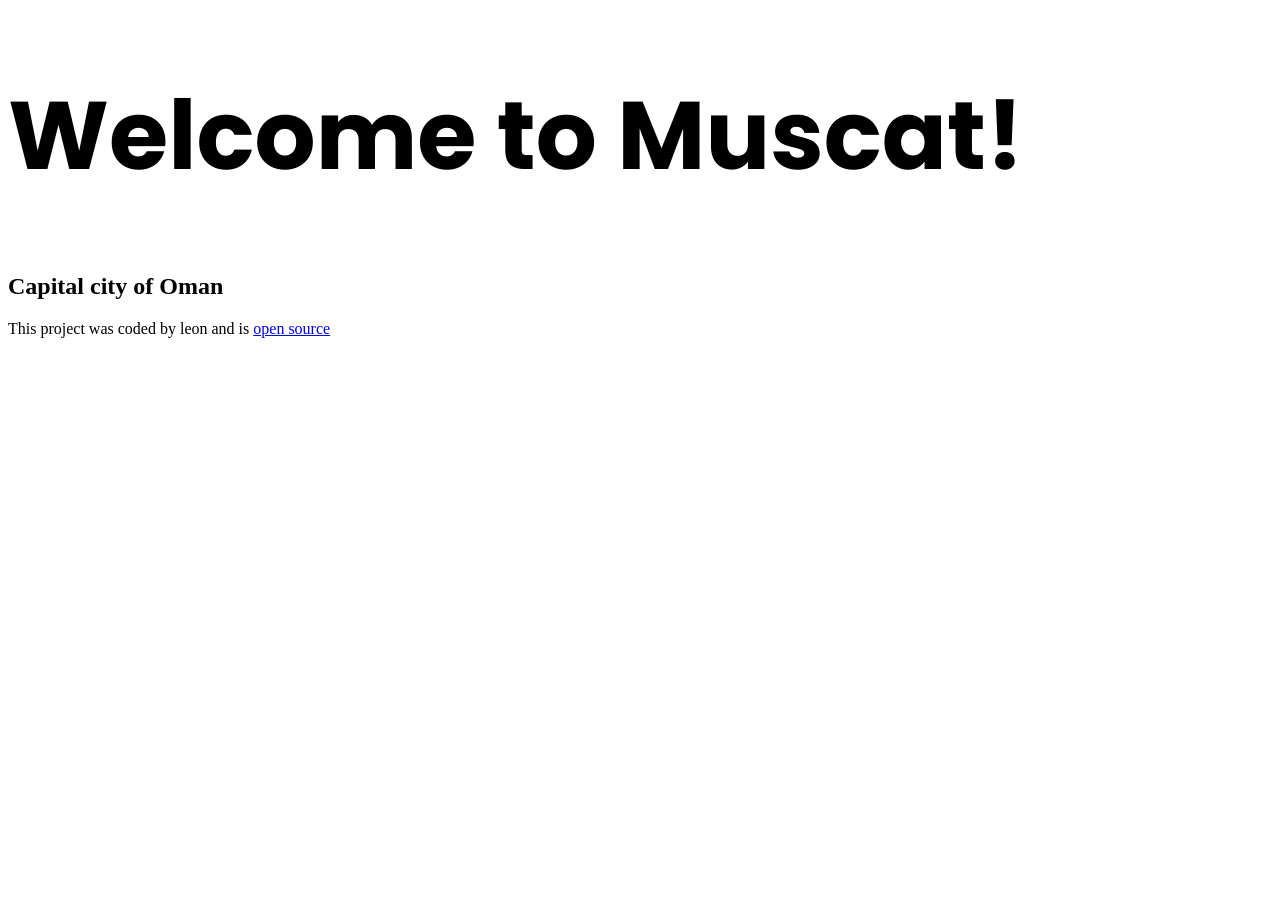
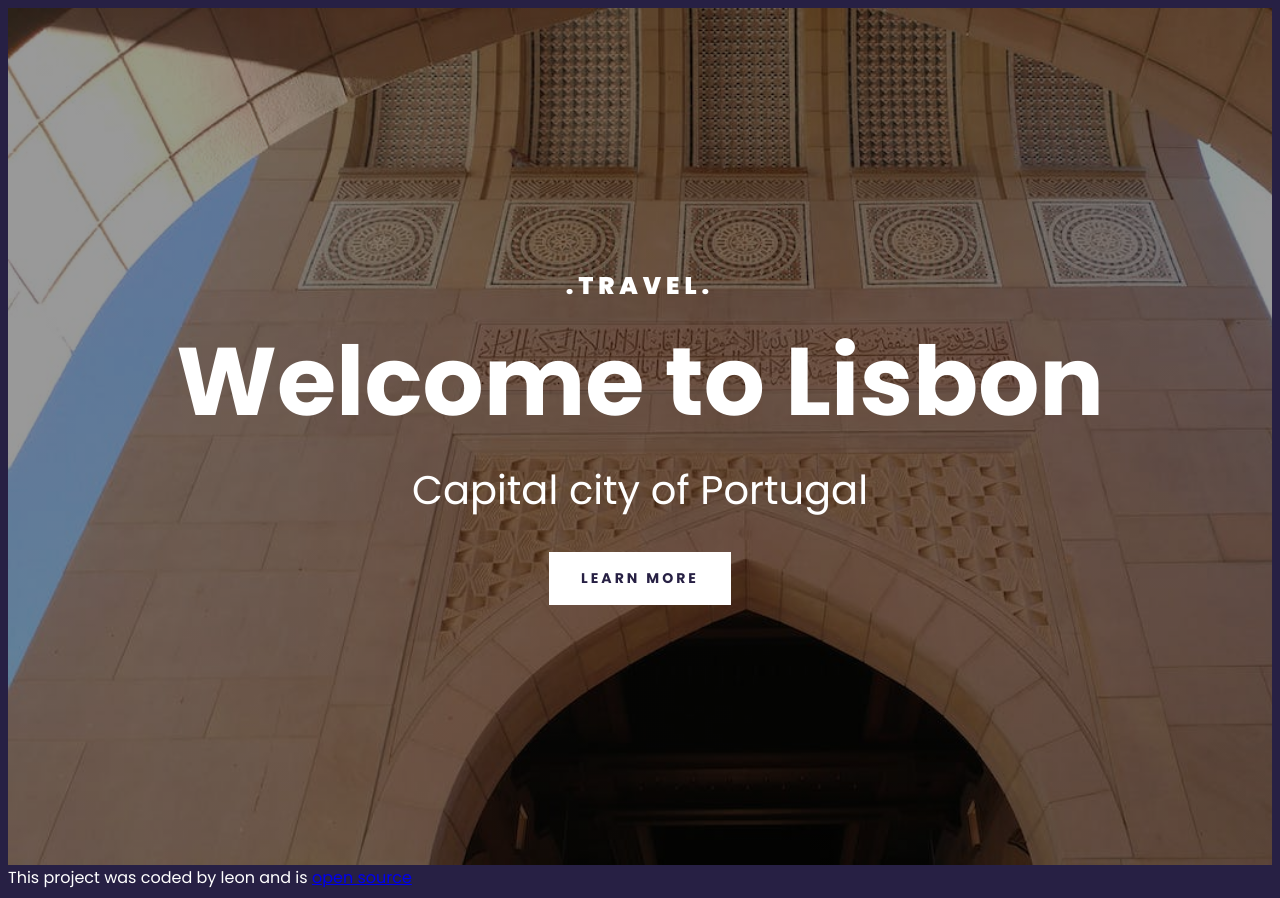
Before and after one commit to leon8889/SheCodes-Oman, a plain HTML site: page index.html in a window 1280 px wide. Before the commit the page ends 800 px from the top, so only its background shows below. Drawn offline with Linux system fonts and the light colour scheme.

Commit message:
added header

```diff
--- a/index.html
+++ b/index.html
@@ -14,8 +14,14 @@
 		<title>Welcome to Muscat</title>
 	</head>
 	<body>
-		<h1>Welcome to Muscat!</h1>
-		<h2>Capital city of Oman</h2>
+		<!-- link to netlify https://shecodes-travelproject-oman.netlify.app/ -->
+		<div class="container">
+      <header>
+        <h3>.TRAVEL.</h3>
+        <h1>Welcome to Lisbon</h1>
+        <h2>Capital city of Portugal</h2>
+        <a href="#more">Learn more</a>
+      </header>
 
 		<footer>
 			This project was coded by leon and is
--- a/src/styles.css
+++ b/src/styles.css
@@ -1,7 +1,79 @@
-h1 {
+body {
 	font-family: "Poppins", sans-serif;
-	font-style: normal;
+	background: #272044;
+}
+
+.container {
+	max-width: 1400px;
+	margin: 0 auto;
+}
+
+header {
+	background-image: linear-gradient(rgba(0, 0, 0, 0.4), rgba(0, 0, 0, 0.4)),
+		url("../images/muscat.jpeg");
+	background-repeat: no-repeat;
+	background-size: cover;
+	color: white;
+	text-align: center;
+	padding: 260px 0;
+}
+
+header h1 {
 	font-weight: 700;
 	font-size: 96px;
-	line-height: 144px;
+	line-height: 1;
+	margin: 30px 0;
 }
+
+header h2 {
+	font-weight: 400;
+	font-size: 40px;
+	line-height: 1.5;
+	margin: 0;
+}
+
+header h3 {
+	font-weight: 900;
+	font-size: 24px;
+	line-height: 1.5;
+	letter-spacing: 5px;
+	margin: 0;
+}
+
+header a {
+	font-weight: 700;
+	font-size: 14px;
+	line-height: 1.5;
+
+	text-align: center;
+	color: #272044;
+	padding: 16px 32px;
+	margin-top: 32px;
+	display: inline-block;
+	letter-spacing: 3px;
+	text-decoration: none;
+	text-transform: uppercase;
+	background: white;
+}
+
+footer {
+	color: white;
+}
+
+@media (max-width: 900px) {
+	header {
+		padding: 60px 0;
+	}
+
+	header h1 {
+		font-size: 48px;
+	}
+
+	header h2 {
+		font-size: 20px;
+	}
+
+	header h3 {
+		font-size: 12px;
+	}
+}
```
Also changed, not shown: images/muscat.jpeg (added).
